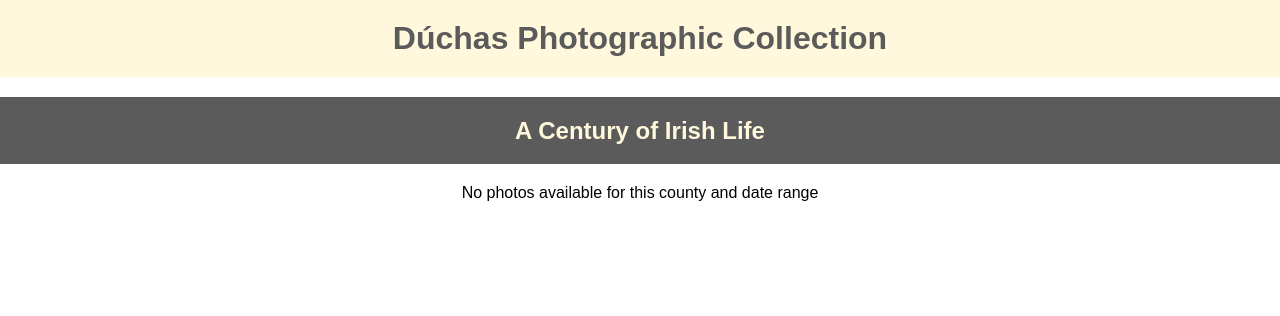
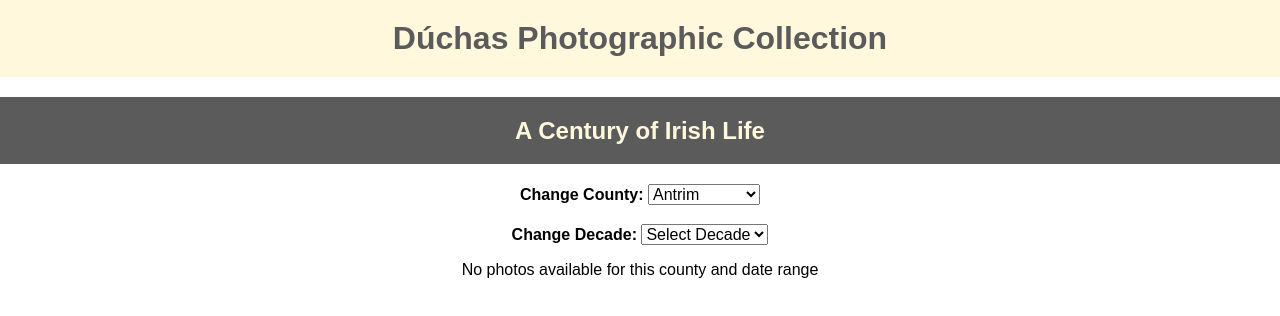
Before and after one commit to saerx/duchas_photographic_archive_viewer, a React (Create React App) app: page / in a window 1280 px wide. Shown: the top 316 px of the page. Built offline with nearby package versions, Linux system fonts and the light colour scheme; no server answers.

Commit message:
small bug fix, nav components weren't displaying when there were no photos for selected range

```diff
--- a/src/containers/PhotosContainer.js
+++ b/src/containers/PhotosContainer.js
@@ -13,6 +13,10 @@
     } else if (photos.length === 0) {
         return (
         <>
+            <CountyChanger changeCountyID={changeCountyID}/>
+            <br/>
+            <br/>
+            <DateRangeChanger changeParentDateRange={changeParentDateRange}/>
             <p> No photos available for this county and date range </p>
         </>
     )} else {
```
